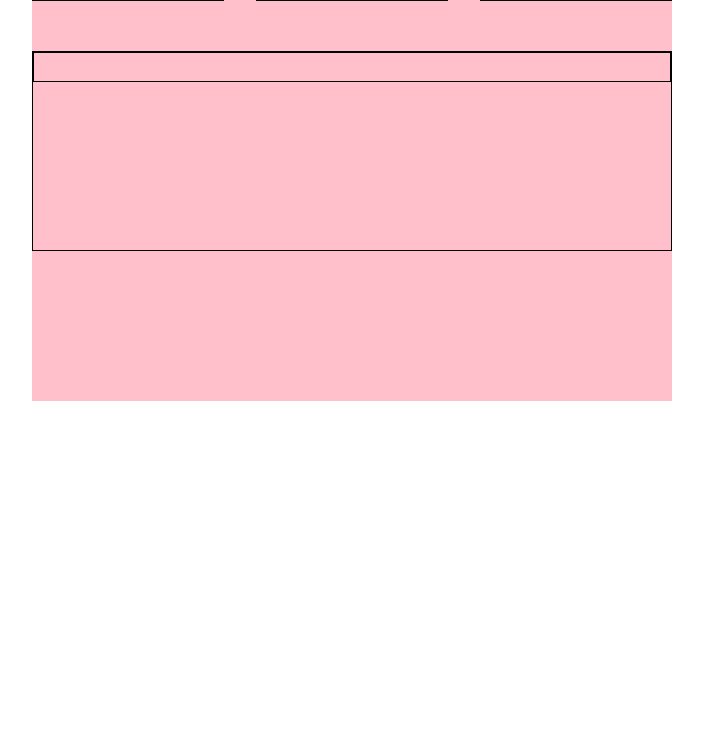
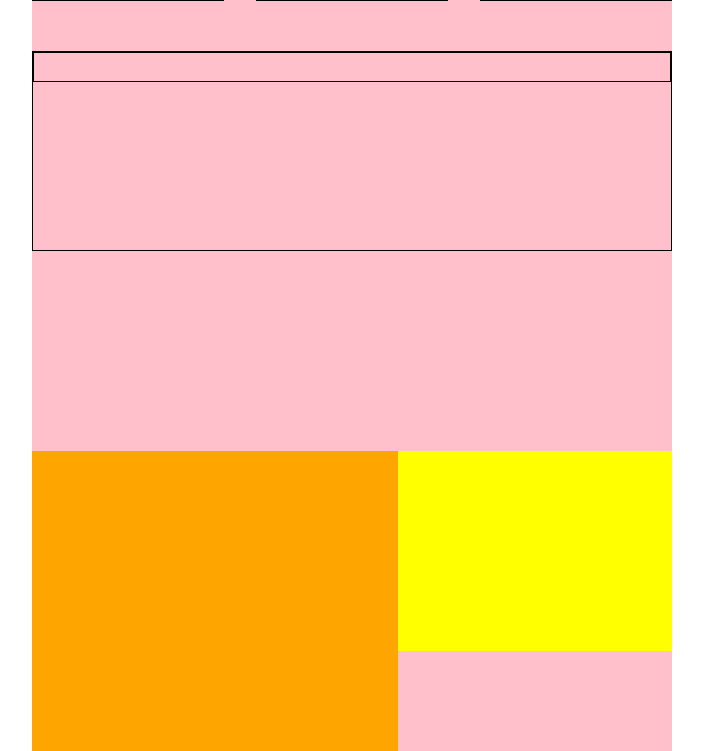
Before and after one commit to martinagiammillari/htmlcss-dropbox, a plain HTML site: page index.html in a window 1280 px wide. Shown: the part 1769-2520 px from the top of the page, without its empty margins (288-991 px from the left). Before the commit the page ends 2170 px from the top, so only its background shows below. Drawn offline with Linux system fonts and the light colour scheme.

Commit message:
feat:jumbo done

```diff
--- a/css/style.css
+++ b/css/style.css
@@ -133,3 +133,24 @@ img {
     /* DEBUG */
     height: 200px;
 }
+.jumbo-img{
+   background-color: orange;
+   width: 400px;
+
+   /* DEBUG */
+   height: 300px;
+}
+.jumbo-container{
+    margin-top: 200px;
+    display: flex;
+    justify-content: space-between;
+
+}
+.jumbo-text{
+    background-color: yellow;
+    width: 300px;
+
+    /* DEBUG */
+    height: 200px;
+}
+.business
--- a/index.html
+++ b/index.html
@@ -47,9 +47,14 @@
                     <div class="plan-column-header"></div>
                 </div>
 
-                <section class="jumbo small-flex-container">
-                    <div class="jukbo-img"></div>
+                <section class="jumbo-container">
+                    <div class="jumbo-img"></div>
+                    <div class="jumbo-text"></div>
+                    </div>
+                </section>
 
+                <section class="business-container">
+                    <div class="business-card"></div>
                 </section>
 
 
```
